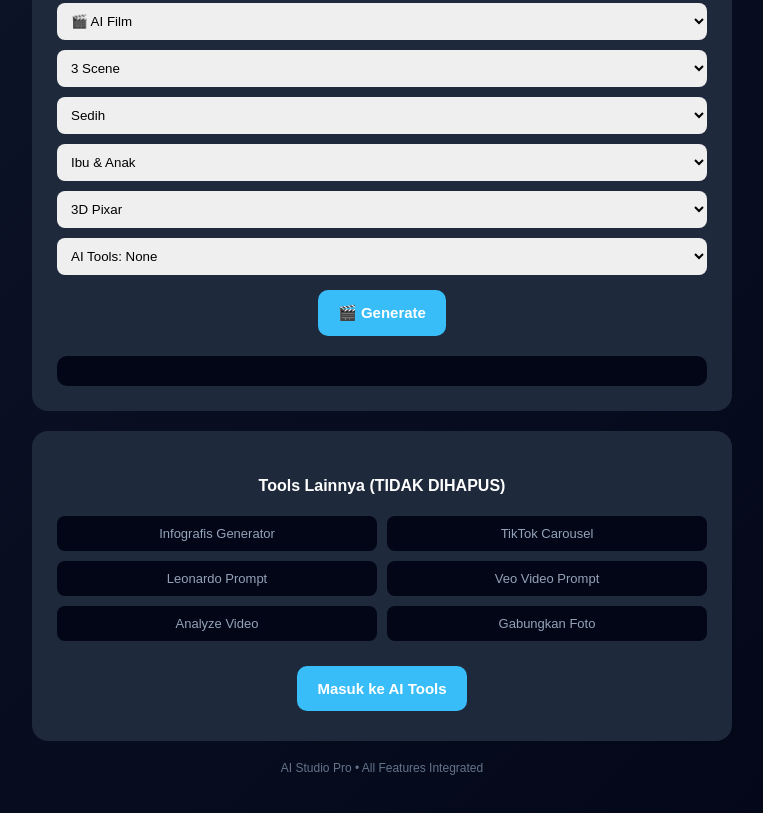
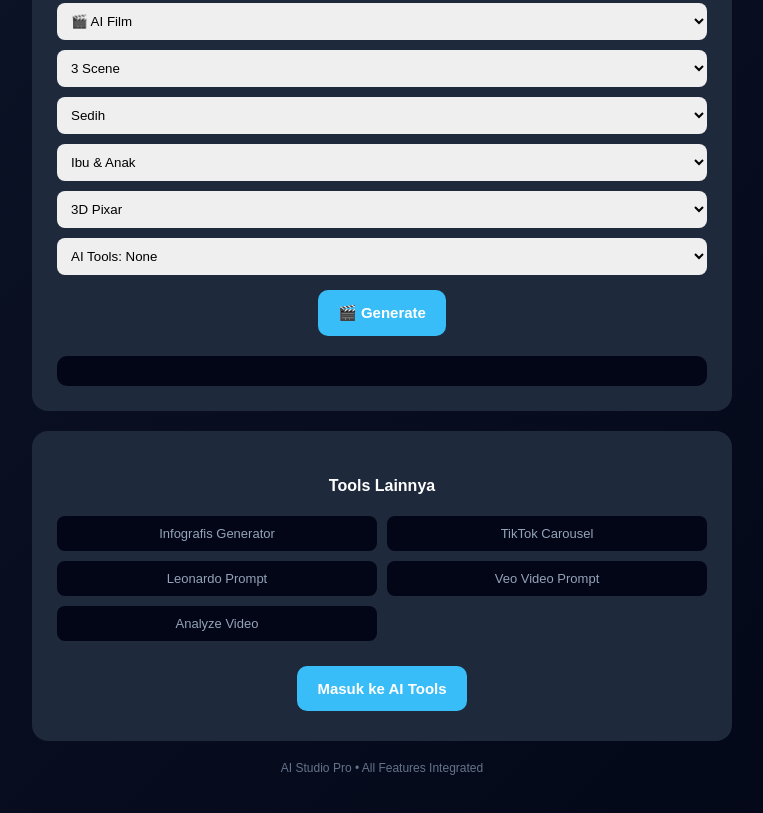
Before and after one commit to maryamattimory-collab/ai-tools, a website: page index.html in a window 1280 px wide. Shown: the part 415-1228 px from the top of the page, without its empty margins (258-1021 px from the left). Drawn offline with Linux system fonts and the light colour scheme.

Commit message:
Update index.html

```diff
--- a/index.html
+++ b/index.html
@@ -168,14 +168,14 @@ Generate film, iklan, edukasi + AI tools lengkap tanpa kehilangan fitur lama
 </div>
 
 <div class="card">
-<h4>Tools Lainnya (TIDAK DIHAPUS)</h4>
+<h4>Tools Lainnya </h4>
 <div class="features">
 <div class="feature">Infografis Generator</div>
 <div class="feature">TikTok Carousel</div>
 <div class="feature">Leonardo Prompt</div>
 <div class="feature">Veo Video Prompt</div>
 <div class="feature">Analyze Video</div>
-<div class="feature">Gabungkan Foto</div>
+
 </div>
 
 <a href="/chat.html">
```
